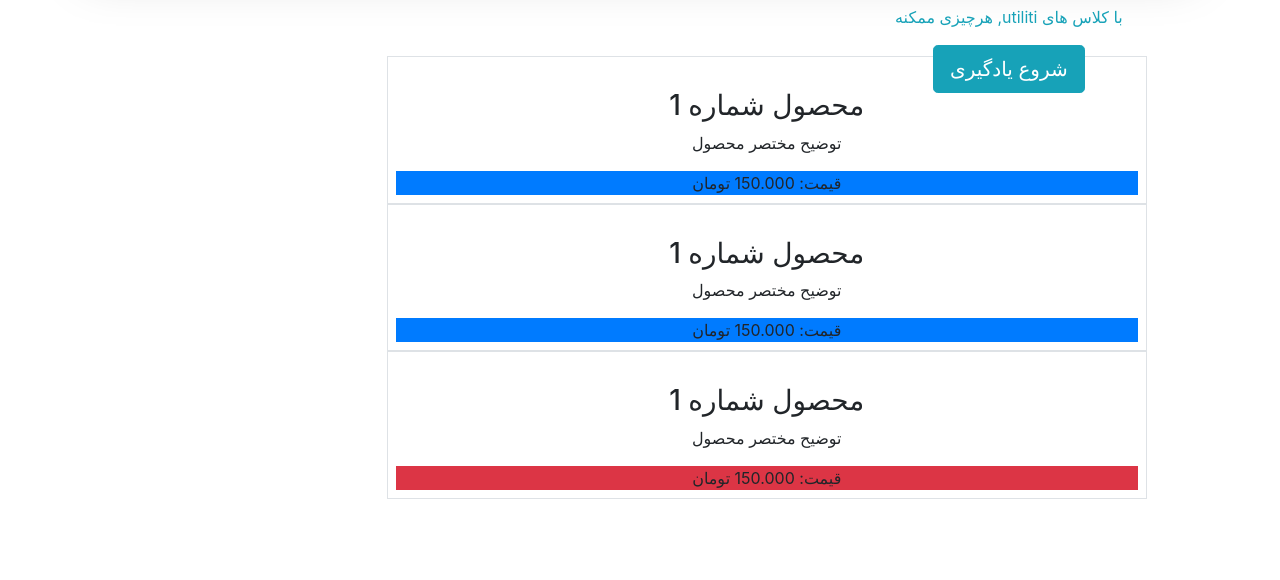
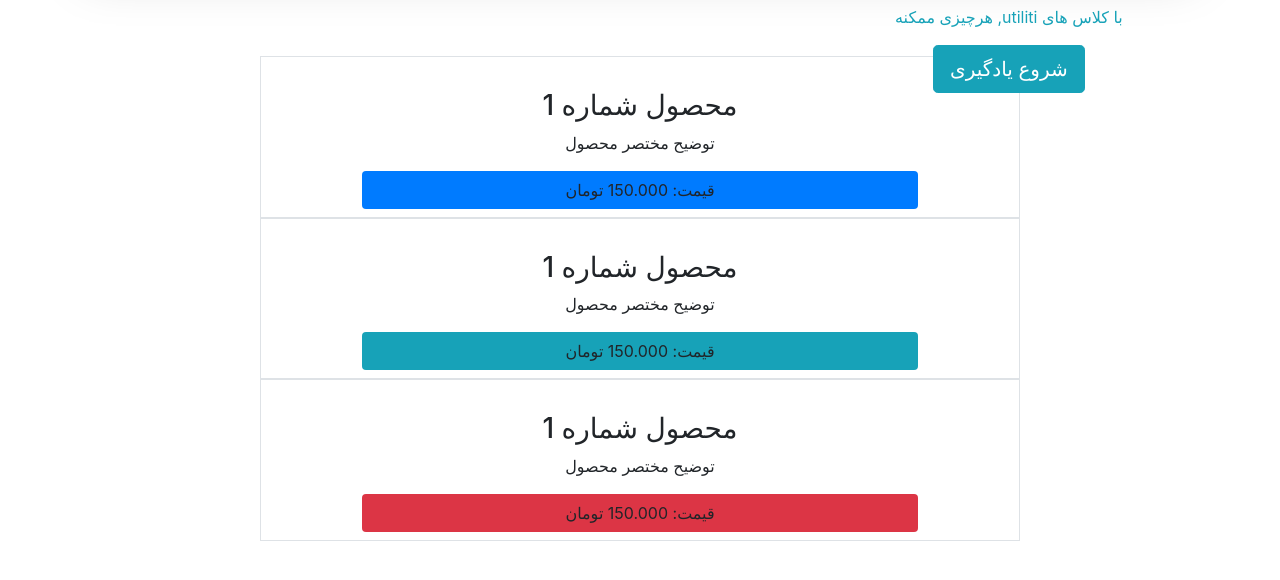
Before and after one commit to mohadese-bagheri/bootstrap-1, a plain HTML site: page index.html in a window 1280 px wide. Shown: the part 256-836 px from the top of the page. Drawn offline with nearby package versions, Linux system fonts and the light colour scheme.

Commit message:
final commit

```diff
--- a/index.html
+++ b/index.html
@@ -6,13 +6,13 @@
     <meta name="viewport" content="width=device-width, initial-scale=1.0">
     <link rel="stylesheet" href="https://cdn.jsdelivr.net/npm/bootstrap@6.0.0-alpha.1/dist/css/bootstrap.min.css">
 
-    <!-- <link rel="stylesheet" href="/assests/css/style.css"> -->
+    <link rel="stylesheet" href="/assests/css/style.css">
     <title>Document</title>
 </head>
 
 <body dir="rtl">
 
-    <section class="container vh-100  mt-3">
+    <section class="container vh-100  mt-3 ">
 
         <div class="border border-black border-3  h-25 rounded-4 position-relative shadow-lg">
 
@@ -20,28 +20,29 @@
             <div class="position-absolute top-50 end-50 text-info translate-middle text-center ">
                 <h2>به دنیای طراحی خوش آمدید</h2>
                 <p>با کلاس های utiliti, هرچیزی ممکنه</p>
-                <a class="btn btn-info btn-lg" href="">شروع یادگیری</a>
+                <a class="btn btn-info  btn-lg bg-info" href="">شروع یادگیری</a>
             </div>
         </div>
 
-        <div class="bg-body mt-5 p-5 d-flex flex-column align-content-center justify-content-center ">
-            <div class="border border-3 p-2 text-center gap-2 w-75 ">
+        <div class="bg-body mt-5 p-5 d-flex flex-column align-content-center
+         gap-2  ">
+            <div class="border border-3 p-2  d-flex flex-column align-items-center align-self-center justify-content-center  w-75 ">
                 <br>
                 <h3>محصول شماره 1</h3>
                 <p>توضیح مختصر محصول</p>
-                <div class="bg-primary">قیمت: 150.000 تومان</div>
+                <div class="bg-primary w-75 btn">قیمت: 150.000 تومان</div>
             </div>
-            <div class="border border-3 p-2 text-center gap-2 w-75 ">
+            <div class="border border-3 p-2 text-center align-items-center align-self-center gap-2 w-75 ">
                 <br>
                 <h3>محصول شماره 1</h3>
                 <p>توضیح مختصر محصول</p>
-                <div class="bg-primary">قیمت: 150.000 تومان</div>
+                <div class="bg-info btn w-75">قیمت: 150.000 تومان</div>
             </div>
-            <div class="border border-3 p-2 text-center gap-2 w-75 ">
+            <div class="border border-3 p-2 text-center align-items-center align-self-center  gap-2 w-75 ">
                 <br>
                 <h3>محصول شماره 1</h3>
                 <p>توضیح مختصر محصول</p>
-                <div class="bg-danger">قیمت: 150.000 تومان</div>
+                <div class="bg-danger btn w-75">قیمت: 150.000 تومان</div>
             </div>
         </div>
     </section>
```
